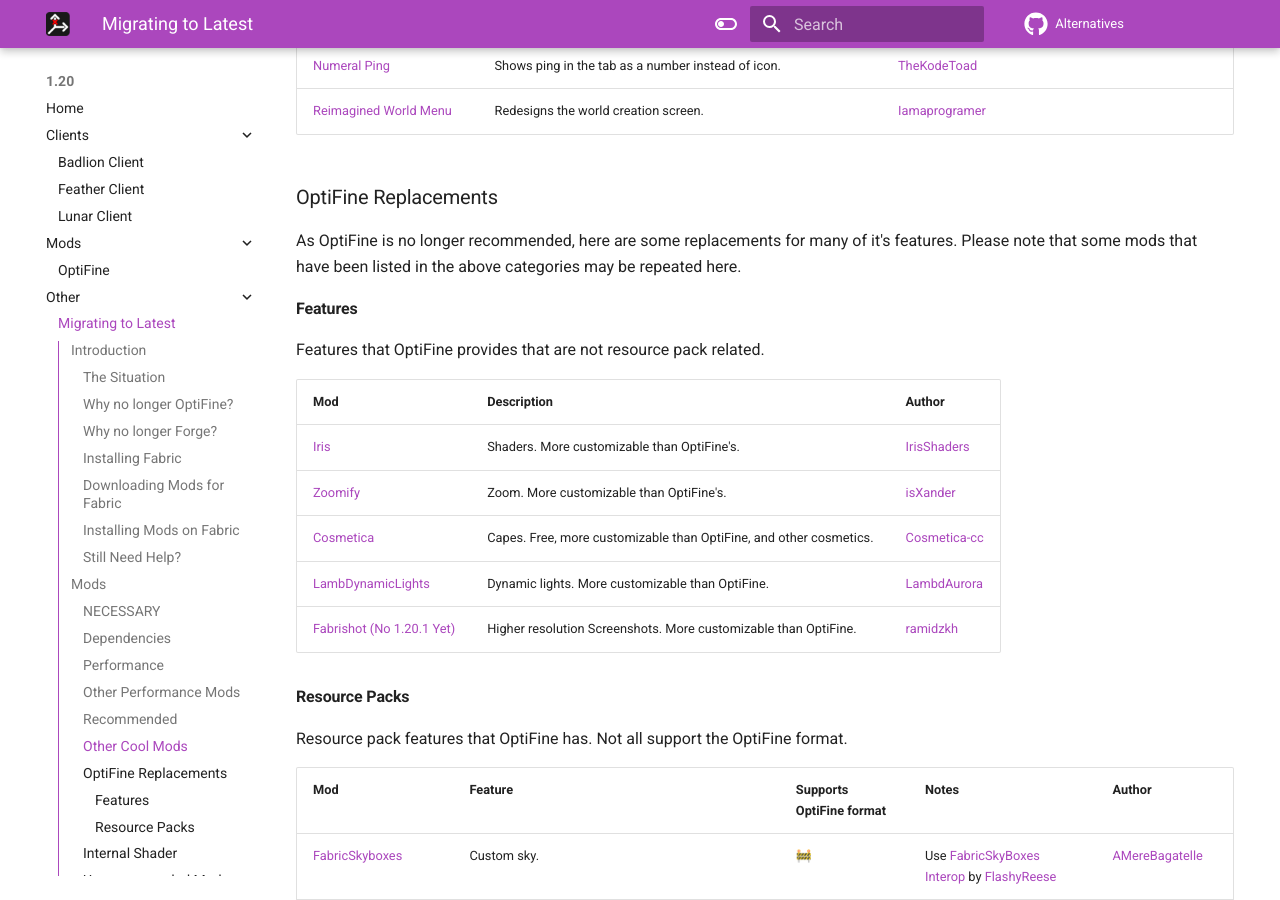
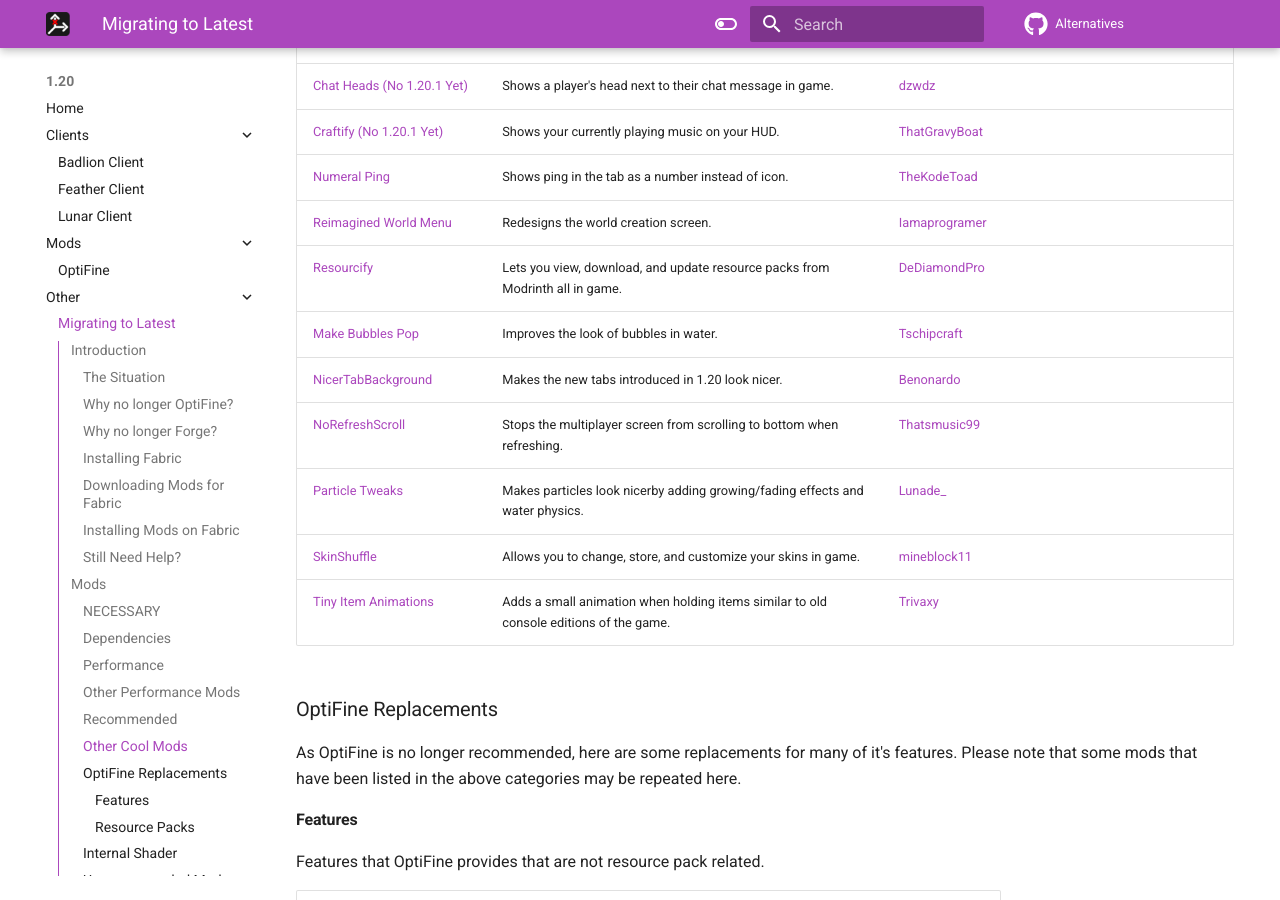
Before and after one commit to MicrocontrollersDev/Alternatives, an MkDocs documentation site: the page built from docs/latest/migrating.md, in a window 1280 px wide and 900 px high, scrolled down 7096 px. Built offline with MkDocs 1.6.1 and Material for MkDocs 9.7.7, drawn with Linux system fonts in a browser that asks for light colours; comment, search, counter and statistics services are not loaded; some of the changed text lies outside the part shown.

Commit message:
lotsa mods

```diff
--- a/docs/latest/migrating.md
+++ b/docs/latest/migrating.md
@@ -103,7 +103,7 @@
 | [Cloth Config](https://modrinth.com/mod/cloth-config) | Several mods | [Shedaniel](https://github.com/shedaniel) |
 | [MaLiLib](https://www.curseforge.com/minecraft/mc-mods/malilib) | Litematica, MiniHUD | [Matti Ruohonen](https://github.com/maruohon) |
 | [Ash API](https://modrinth.com/mod/ash-api) | Transparent. | [Trikzon](https://github.com/Trikzon) |
-| [Searchables](https://www.curseforge.com/minecraft/mc-mods/searchables) | Controlling | [Jaredllll08](https://github.com/jaredlll08) |
+| [Searchables](https://modrinth.com/mod/searchables) | Controlling | [Jaredllll08](https://github.com/jaredlll08) |
 | [DarkKore (No 1.20.1 Yet)](https://modrinth.com/mod/darkkore) | KronHUD, BetterBlockOutlines | [DarkKronicle](https://github.com/DarkKronicle) |
 
 ### Performance
@@ -127,13 +127,13 @@
 | [Dynamic FPS](https://modrinth.com/mod/dynamic-fps) | Reduces your FPS when tabbed out of the game, therefore reducing your system load. | [juliand665](https://github.com/juliand665) |
 | [Lazy Language Loader](https://modrinth.com/mod/lazy-language-loader) | Improves loading times when changing your language in game by only reloading the required resources. | [chachy](https://github.com/ChachyDev) |
 | [Sodium Extra](https://modrinth.com/mod/sodium-extra) | Allows you to half the resolution on Apple's Retina displays and also adds most of OptiFine's performance features such as toggles for animations, particles, rain/snow, clouds, sky and biome colors, and more, as well as some custom ones. | [FlashyReese](https://github.com/FlashyReese) |
-| [Recipe Cache (No 1.20.1 Yet)](https://www.curseforge.com/minecraft/mc-mods/recipe-cache) | Caches recipes to reduce lag when crafting or smelting many items. | [biom4st3r](https://gitlab.com/biom4st3r) |
 | [Debugify](https://modrinth.com/mod/debugify) | Fixes several bugs in Minecraft, including a few which can effect performance. This will fix lag spikes when crossing chunks and when clicking on links or the resource pack folder button, reduces time it takes to load into a world, and fixes entity collision checks being needlessly calculated client side. | [isXander](https://github.com/isXander) |
 | [Audio Engine Tweaks (No 1.20.1 Yet)](https://modrinth.com/mod/audio-engine-tweaks) | Fixes the sound pool overloading, allowing for sounds to continue playing at all time and without log spam. | [mattymatty97](https://github.com/mattymatty97) |
 | [FastAnim](https://modrinth.com/mod/fastanim) | Speeds up entity angle calculations, which may be especially noticeable when there is a high number of entities on screen. | [Lunade_](https://github.com/AViewFromTheTop) |
 | [Fastload](https://modrinth.com/mod/fastload) | Reduces world loading times. | [BumbleSoftware](https://github.com/BumbleSoftware) |
 | [FastQuit (No 1.20.1 Yet)](https://modrinth.com/mod/fastquit) | Allows you to go back to the title screen while the world is still loading or saving. It is done in a way that prevents world corruption. | [KingContaria](https://github.com/KingContaria) |
 | [Noxesium](https://modrinth.com/mod/noxesium) | Contains several smaller performance improvements and also has many visual bug fixes for the MCCI server. | [Noxcrew (No 1.20.1 Yet)](https://github.com/Noxcrew) |
+| [Remove Reloading Screen](https://modrinth.com/mod/rrls) | Allows you to access other parts of the game by removing the reload screen except for the progress bar. | [dima_dencep](https://github.com/dimadencep) |
 
 ### Other Performance Mods
 
@@ -156,12 +156,13 @@
 | [Borderless Mining (No 1.20.1 Yet)](https://modrinth.com/mod/borderless-mining) | Borderless Fullscreen for Minecraft. This makes the game not minimize when you tab out. | [comp500](https://github.com/comp500) |
 | [Recursive Resources](https://modrinth.com/mod/recursiveresources) | Resource Pack Organizer but ported to Fabric and with more features. It allows you to sort resource packs into folders, as well as search for them using a search bar. It also lets you change how resourcepacks are ordered.
 | [Smooth Scrolling Everywhere (No 1.20.1 Yet)](https://www.curseforge.com/minecraft/mc-mods/smooth-scrolling-everywhere-fabric) | Makes the scrolling in all menus smoother. (MAY HAVE A PROBLEM WITH CONFIG RESETS) | [Shedaniel](https://github.com/shedaniel) |
-| [Controlling](https://www.curseforge.com/minecraft/mc-mods/controlling) | Completely revamps Minecraft's controls menu, making it much easier to navigate and change keys, letting you search and more easily find conflicting keybinds. | [Jaredllll08](https://github.com/jaredlll08) |
+| [Controlling](https://modrinth.com/mod/controlling) | Completely revamps Minecraft's controls menu, making it much easier to navigate and change keys, letting you search and more easily find conflicting keybinds. | [Jaredllll08](https://github.com/jaredlll08) |
 | [Better Recipe Book (No 1.20.1 Yet)](https://www.modrinth.com/mod/brb) | Brings many QOL improvements to the current recipe book, making it much more useful for different scenarios. | [marshmallow](https://github.com/mrshmllow) |
 | [Chat Patches (No 1.20.1 Yet)](https://modrinth.com/mod/chatpatches) | Adds several QOL features to Minecraft's chat to make it more usable. | [mrbuilder1961](https://github.com/mrbuilder1961) |
 | [MixinTrace](https://modrinth.com/mod/mixintrace) | Makes it easier for mod developers to debug crash reports. | [comp500](https://github.com/comp500) |
 | [Adaptive Tooltips (No 1.20.1 Yet)](https://modrinth.com/mod/adaptive-tooltips) | Makes tooltips more readable by preventing them from going off screen and allowing for tooltip scrolling, as well as more customization options such as custom transparency. | [isXander](https://github.com/isXander) |
 | [Persistent Stuff](https://modrinth.com/mod/persistent-stuff) | Saves your toggle sprint (sprinting/walking), hitboxes' (enabled/disabled), chunk borders' (enabled/disabled) states across Minecraft restarts. Never toggle these at startup again. | [Andy Russo](https://github.com/AndyRusso) |
+| [Log Cleaner](https://modrinth.com/mod/log-cleaner) | Automatically deletes old logs to clear up storage space. | [Altrisi](https://github.com/altrisi) |
 
 ### Other Cool Mods
 
@@ -169,6 +170,7 @@
 
 | Mod | Description | Author | Incompatibilities |
 | --- | --- | --- | --- |
+| [e4mc](https://modrinth.com/mod/e4mc) | Let's you invite people to your singleplayer worlds! They do not need to have the mod installed for it to work. | [vgskye](https://git.skye.vg/me) |
 | [Cosmetica](https://modrinth.com/mod/cosmetica) | Adds cosmetics to your game completely for free! Also supports showing cosmetics from other clients and mods! | [Cosmetica-cc](https://github.com/Cosmetica-cc) |
 | [3D Skin Layers](https://modrinth.com/mod/3dskinlayers) | Makes the outer layer of skins 3D. Very customizable and lets you adjust distance that 3D renders for performance. | [tr7zw](https://github.com/tr7zw) |
 | [Chunks Fade In](https://modrinth.com/mod/chunks-fade-in) | Adds a fade-in animation to chunks similar to Bedrock Edition. | [kerudion](https://github.com/kerudion) |
@@ -202,6 +204,15 @@
 | [Craftify (No 1.20.1 Yet)](https://modrinth.com/mod/craftify) | Shows your currently playing music on your HUD. | [ThatGravyBoat](https://github.com/ThatGravyBoat) |
 | [Numeral Ping](https://modrinth.com/mod/numeral-ping) | Shows ping in the tab as a number instead of icon. | [TheKodeToad](https://github.com/TheKodeToad) |
 | [Reimagined World Menu](https://modrinth.com/mod/reimagined-world-menu) | Redesigns the world creation screen. | [Iamaprogramer](https://github.com/lamaprogramer) |
+| [Resourcify](https://modrinth.com/mod/resourcify) | Lets you view, download, and update resource packs from Modrinth all in game. | [DeDiamondPro](https://github.com/DeDiamondPro) |
+| [Make Bubbles Pop](https://modrinth.com/mod/make_bubbles_pop) | Improves the look of bubbles in water. | [Tschipcraft](https://github.com/Tschipcraft) |
+| [NicerTabBackground](https://modrinth.com/mod/nicertabbackground) | Makes the new tabs introduced in 1.20 look nicer. | [Benonardo](https://github.com/Benonardo) |
+| [NoRefreshScroll](https://modrinth.com/mod/norefreshscroll) | Stops the multiplayer screen from scrolling to bottom when refreshing. | [Thatsmusic99](https://github.com/Thatsmusic99) |
+| [Particle Tweaks](https://modrinth.com/mod/particle-tweaks) | Makes particles look nicerby adding growing/fading effects and water physics. | [Lunade_](https://github.com/AViewFromTheTop) |
+| [SkinShuffle](https://modrinth.com/mod/skinshuffle) | Allows you to change, store, and customize your skins in game. | [mineblock11](https://github.com/mineblock11) |
+| [Tiny Item Animations](https://modrinth.com/mod/tiny-item-animations) | Adds a small animation when holding items similar to old console editions of the game. | [Trivaxy](https://github.com/Trivaxy) |
+
+
 
 ### OptiFine Replacements
 
```
Also changed, not shown: other parts of docs/latest/migrating.md (+1 -3 lines).
